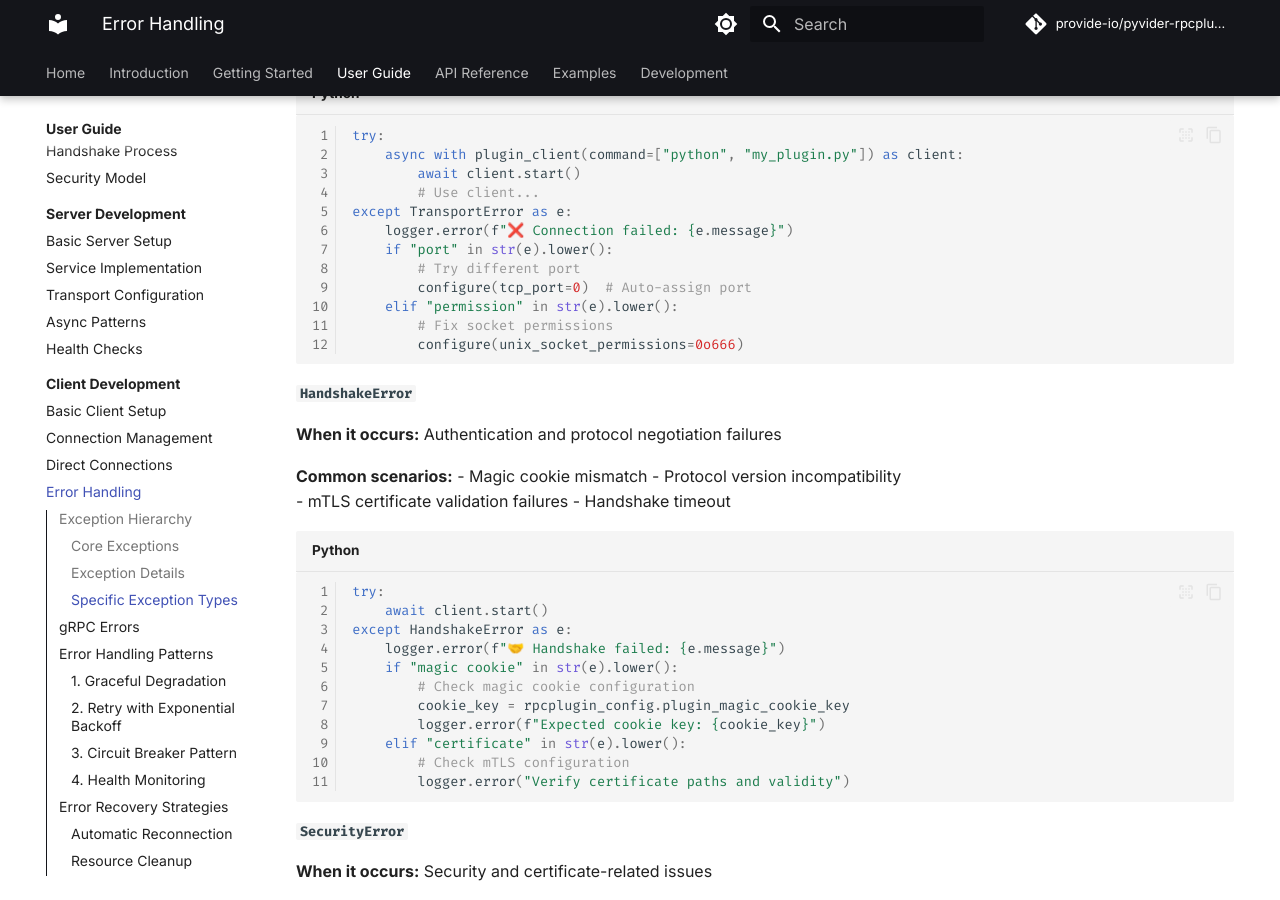
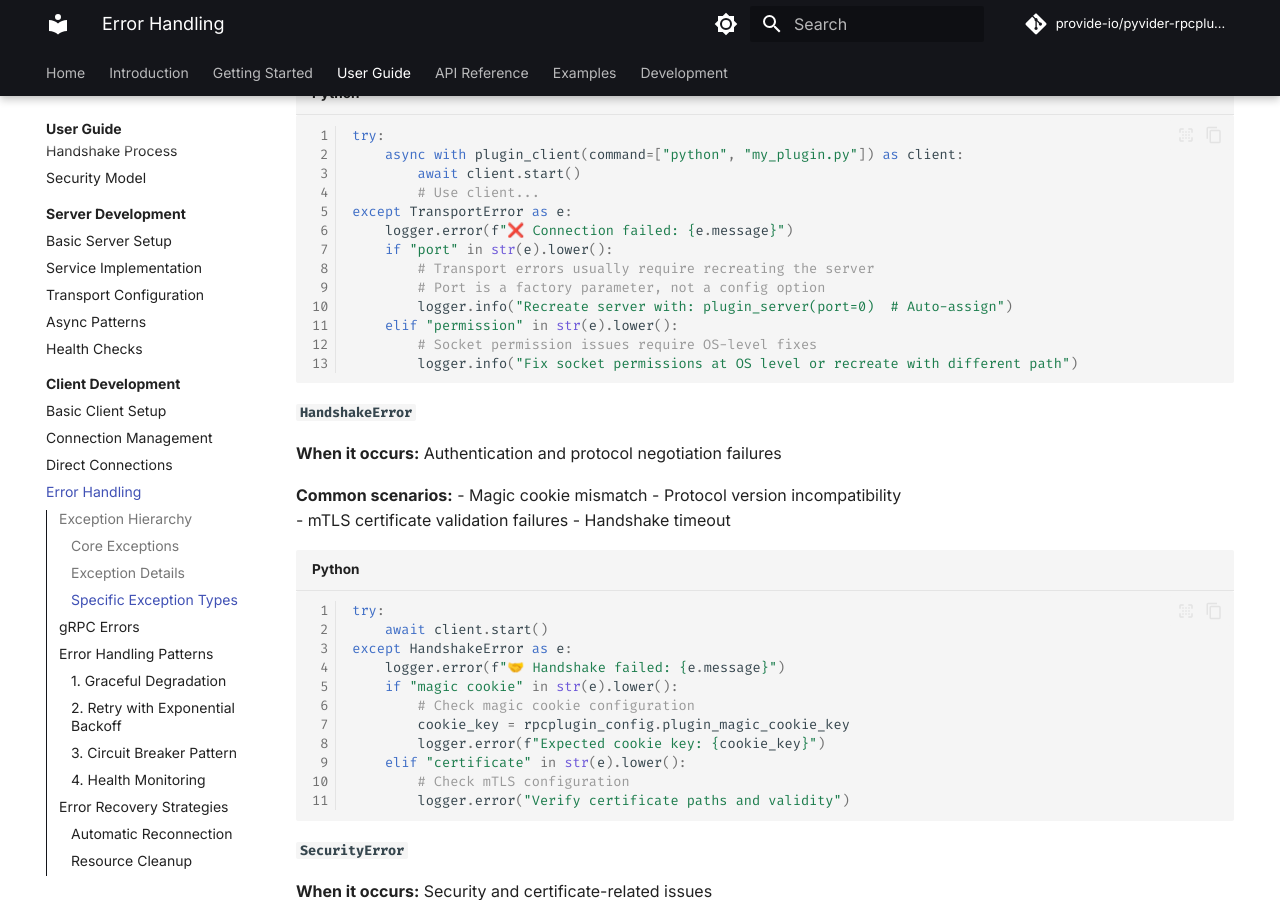
Before and after one commit to provide-io/pyvider-rpcplugin, an MkDocs documentation site: the page built from docs/guide/client/error-handling.md, in a window 1280 px wide and 900 px high, scrolled down 1162 px. Built offline with MkDocs 1.6.1 and Material for MkDocs 9.7.7, drawn with Linux system fonts in a browser that asks for light colours; comment, search, counter and statistics services are not loaded; the version menu is left out.

Commit message:
🔼⚙️ [skip ci] auto-commit

````diff
--- a/docs/guide/client/error-handling.md
+++ b/docs/guide/client/error-handling.md
@@ -51,11 +51,12 @@ try:
 except TransportError as e:
     logger.error(f"❌ Connection failed: {e.message}")
     if "port" in str(e).lower():
-        # Try different port
-        configure(tcp_port=0)  # Auto-assign port
+        # Transport errors usually require recreating the server
+        # Port is a factory parameter, not a config option
+        logger.info("Recreate server with: plugin_server(port=0)  # Auto-assign")
     elif "permission" in str(e).lower():
-        # Fix socket permissions
-        configure(unix_socket_permissions=0o666)
+        # Socket permission issues require OS-level fixes
+        logger.info("Fix socket permissions at OS level or recreate with different path")
 ```
 
 #### `HandshakeError`
````
Also changed, not shown: docs/guide/server/transports.md (+8 -0 lines).
